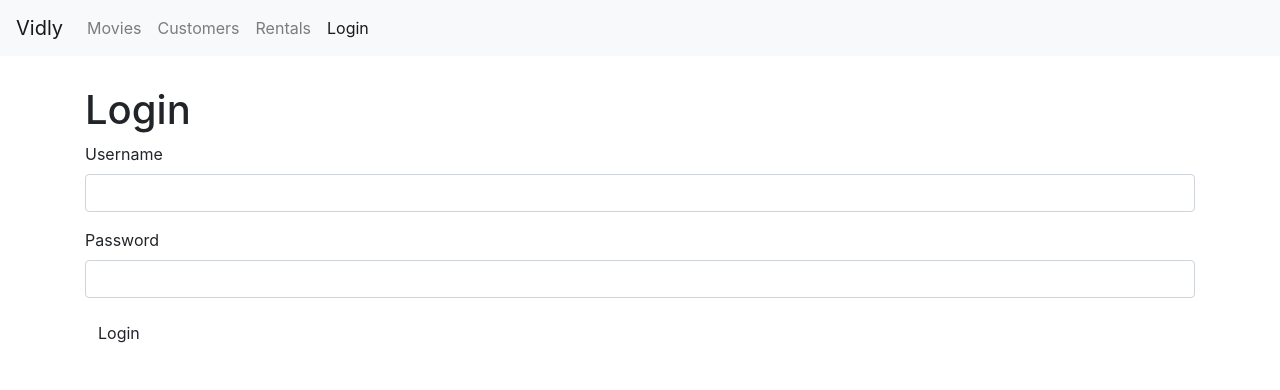
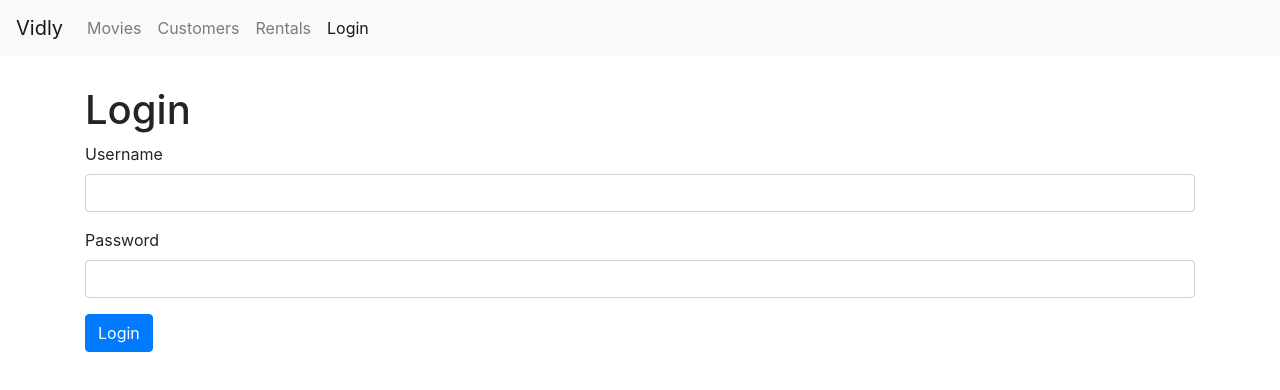
Before and after one commit to briankuan/react-vidly, a React (Create React App) app: page /login in a window 1280 px wide. Shown: the top 390 px of the page. Built offline with nearby package versions, Linux system fonts and the light colour scheme.

Commit message:
Handling Form Submission

```diff
--- a/src/components/loginForm.jsx
+++ b/src/components/loginForm.jsx
@@ -1,11 +1,17 @@
 import React, { Component } from 'react';
 
 class LoginForm extends Component {
+  handleSubmit = e => {
+    e.preventDefault();
+
+    console.log('submitted');
+  };
+
   render() {
     return (
       <div>
         <h1>Login</h1>
-        <form>
+        <form onSubmit={this.handleSubmit}>
           <div className="form-group">
             <label htmlFor="username">Username</label>
             <input id="username" type="text" className="form-control" />
@@ -14,7 +20,7 @@ class LoginForm extends Component {
             <label htmlFor="password">Password</label>
             <input id="password" type="text" className="form-control" />
           </div>
-          <button className="btn btn=primary">Login</button>
+          <button className="btn btn-primary">Login</button>
         </form>
       </div>
     );
```
